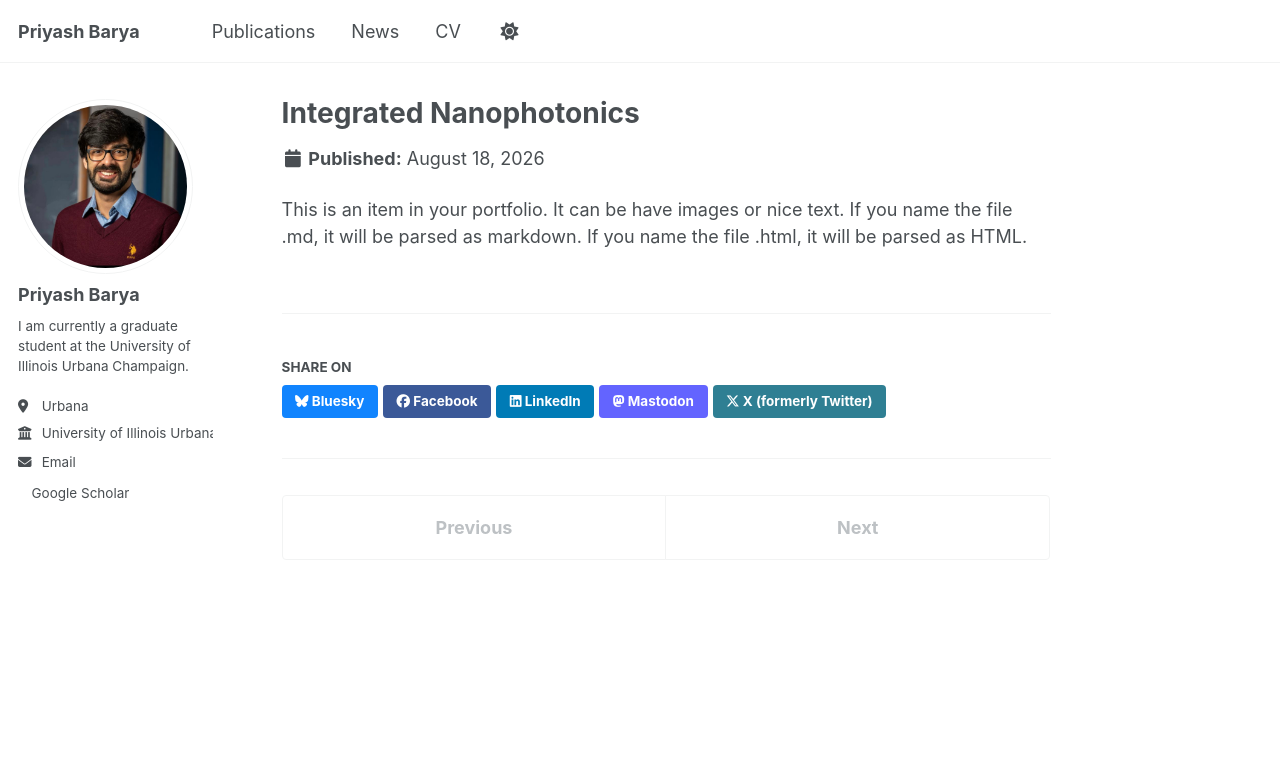
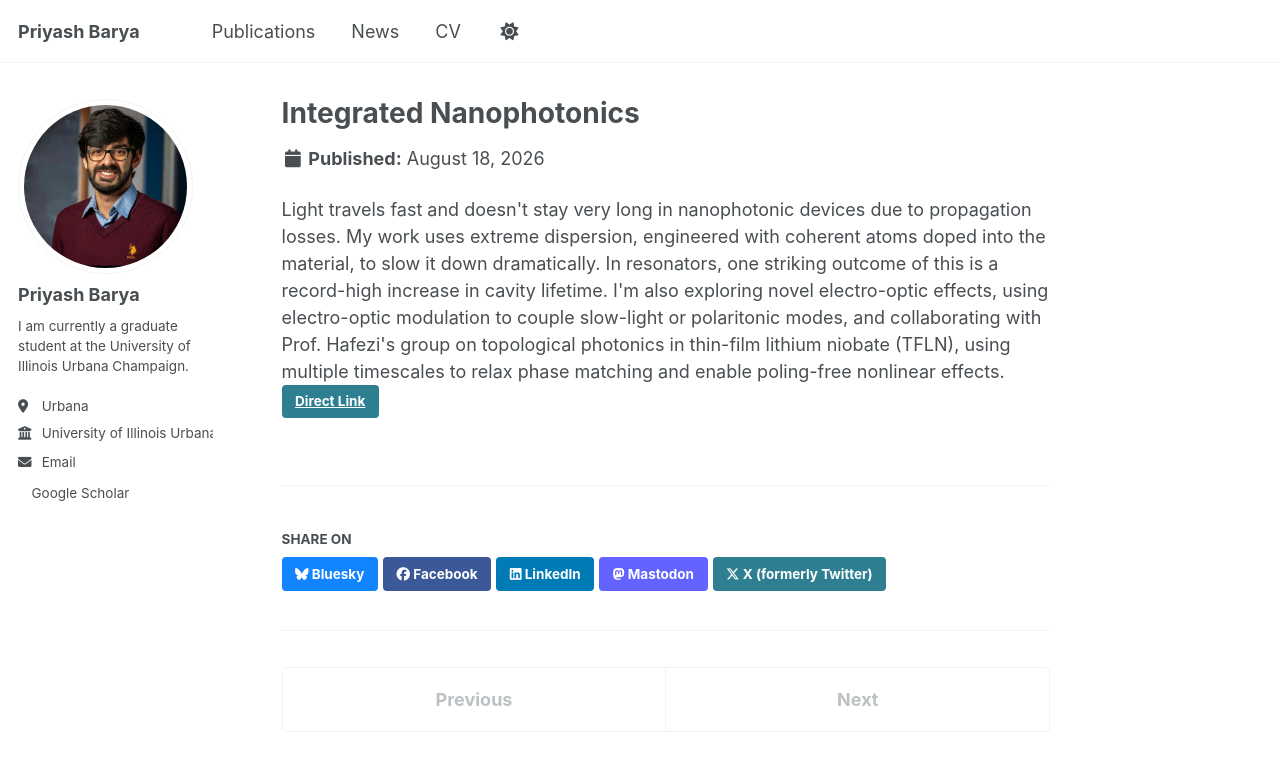
Before and after one commit to Priyash-Barya/Priyash-Barya.github.io, a Jekyll site: the page built from _portfolio/portfolio-1.html, in a window 1280 px wide. Shown: the top 771 px of the page. Built offline with Jekyll 4.4.1, drawn with Linux system fonts in a browser that asks for light colours; a style sheet for code colours, icons or effects is not loaded.

Commit message:
Clean up research experience section with links

```diff
--- a/_portfolio/portfolio-1.html
+++ b/_portfolio/portfolio-1.html
@@ -1,11 +1,16 @@
 ---
 title: "Integrated Nanophotonics"
-excerpt: "<br/><img src='/images/SlowerInternal_PNG.png'>
-<strong>Ultra slow light in nanophotonics</strong> Light travels fast and doesn't stay very long in nanophotonic devices due to propagation losses. We use extreme dispersion in nanophotonic devices using coherent atoms doped in the material. One interesting outcome of this in resonators is a significant
-increase in the lifetime of the cavity (record-high values). <br>
-<strong>Novel Electro-optic effects</strong> Using electro-optic modulation to couple slow-light or polaritonic modes. <br>
-<strong>Topological photonics with TFLN </strong>  Collaborating with Prof Hafezi's group on using the multitime scales to relax phase matching and allow poling-free nonlinear effects"
+excerpt: "<img src='/images/SlowerInternal_PNG.png'>
+<p>Light travels fast and doesn't stay very long in nanophotonic devices due to propagation losses. We use extreme dispersion &mdash; engineered with coherent atoms doped into the material &mdash; to slow it down dramatically.</p>
+<ul>
+<li><strong>Ultra-slow light:</strong> a significant, record-high increase in resonator cavity lifetime, enabled by atom-induced dispersion.</li>
+<li><strong>Novel electro-optic effects:</strong> using electro-optic modulation to couple slow-light or polaritonic modes.</li>
+<li><strong>Topological photonics with TFLN:</strong> collaborating with Prof. Hafezi's group on using multiple timescales to relax phase matching and enable poling-free nonlinear effects.</li>
+</ul>"
 collection: portfolio
+link: /publication/2025-11-25-ultra-high-q-tunable-microring-resonators
 ---
 
-This is an item in your portfolio. It can be have images or nice text. If you name the file .md, it will be parsed as markdown. If you name the file .html, it will be parsed as HTML.
+Light travels fast and doesn't stay very long in nanophotonic devices due to propagation losses. My work uses extreme dispersion, engineered with coherent atoms doped into the material, to slow it down dramatically. In resonators, one striking outcome of this is a record-high increase in cavity lifetime.
+
+I'm also exploring novel electro-optic effects, using electro-optic modulation to couple slow-light or polaritonic modes, and collaborating with Prof. Hafezi's group on topological photonics in thin-film lithium niobate (TFLN), using multiple timescales to relax phase matching and enable poling-free nonlinear effects.
```
Also changed, not shown: _pages/about.md (+2 -0 lines), _portfolio/portfolio-2.html (+10 -2 lines), _portfolio/portfolio-3.html (+6 -3 lines), _portfolio/portfolio-4.html (+7 -3 lines), 1 other file.
